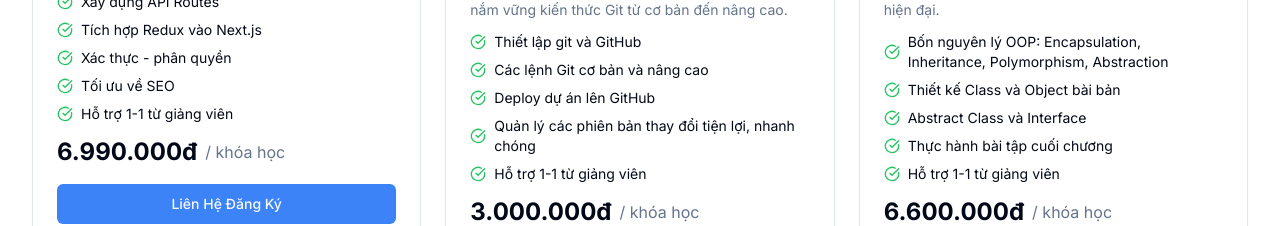
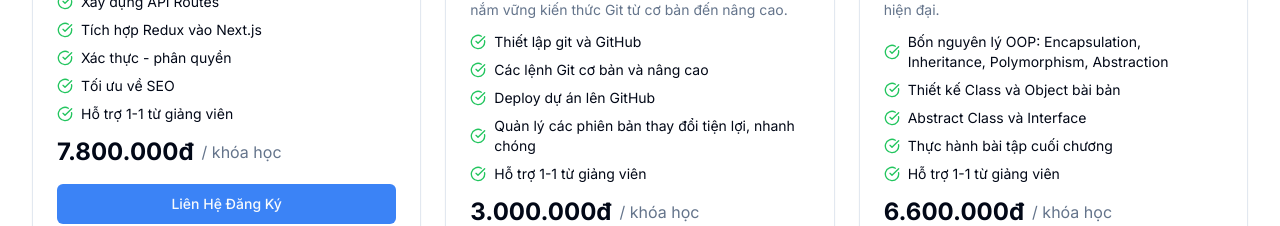
Before and after one commit to devit54/react-one-learn, a React (Vite) app: page / in a window 1280 px wide. Shown: the part 1580-1806 px from the top of the page. Built offline with nearby package versions, Linux system fonts and the light colour scheme.

Commit message:
change price

```diff
--- a/src/data/courseData.tsx
+++ b/src/data/courseData.tsx
@@ -559,10 +559,10 @@ export const courseData: Course[] = [
       "Tối ưu về SEO",
       "Hỗ trợ 1-1 từ giảng viên",
     ],
-    price: "6.990.000đ",
+    price: "7.800.000đ",
     longDescription:
       "Khóa học Next.js sẽ giúp bạn làm chủ App Router và các tính năng mới nhất trong phiên bản Next.js 16. Học cách xây dựng ứng dụng web hiệu suất cao với thư viện Redux, tối ưu SEO, và triển khai nhanh chóng trên các nền tảng cloud như Vercel.",
-    duration: "30 giờ (12 buổi)",
+    duration: "32 giờ (13 buổi)",
     learningOutcomes: [
       "Hiểu rõ kiến trúc và lợi ích của App Router trong Next.js 16.",
       "Thành thạo quản lý routes, layouts, và nested routing trong App Router.",
```
